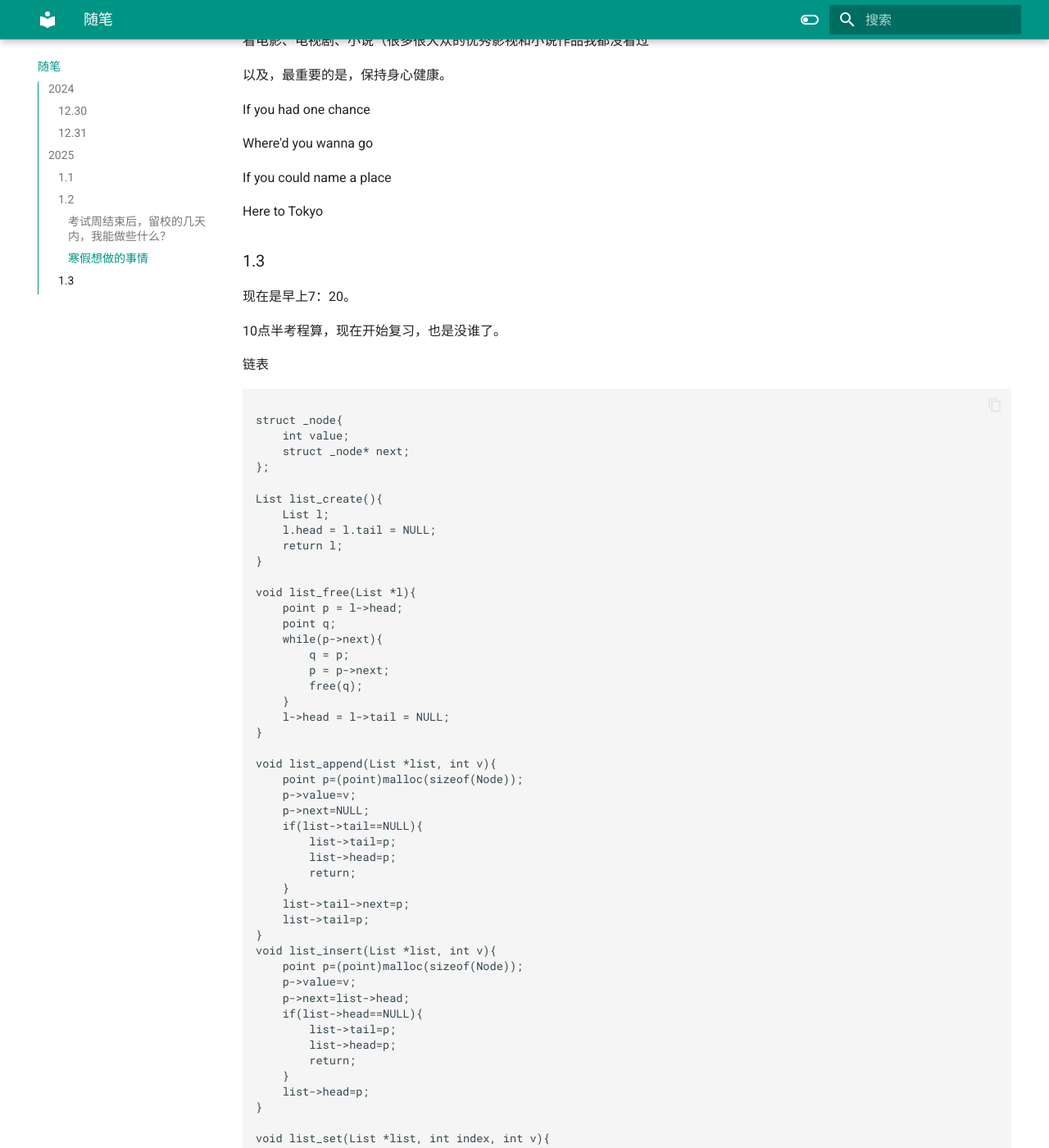
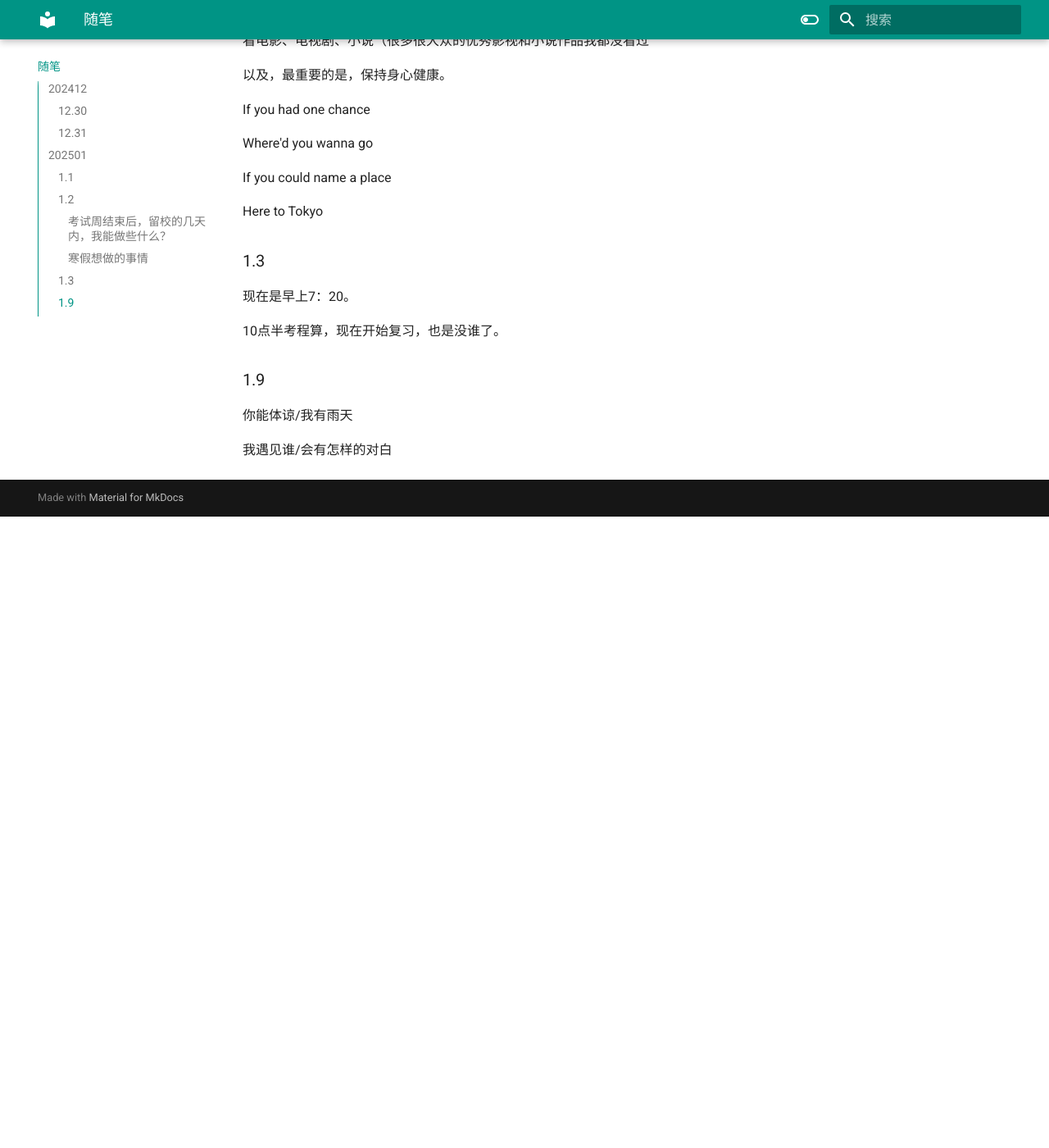
Before and after one commit to Wardqz/Ward, an MkDocs documentation site: the page built from docs/随笔.md, in a window 1280 px wide and 1400 px high, scrolled down 2679 px. Shown: the whole window at 82% size. Built offline with MkDocs 1.6.1 and Material for MkDocs 9.7.7, drawn with Linux system fonts in a browser that asks for light colours; after the commit the page ends 3309 px from its top, so only the background shows below that; some of the changed text lies outside the part shown.

Commit message:
$Adding initial documentation files

````diff
--- a/docs/随笔.md
+++ b/docs/随笔.md
@@ -1,6 +1,6 @@
 # 随笔
 
-## 2024
+## 202412
 
 ### 12.30
 
@@ -64,7 +64,7 @@
 
 2025 siu~~~!!!!
 
-## 2025
+## 202501
 
 ### 1.1
 
@@ -133,166 +133,8 @@
 
 10点半考程算，现在开始复习，也是没谁了。
 
-链表
+### 1.9
 
-```cpp
+你能体谅/我有雨天
 
-struct _node{
-	int value;
-	struct _node* next;
-};
-
-List list_create(){
-	List l;
-	l.head = l.tail = NULL;
-	return l;
-}
-
-void list_free(List *l){
-    point p = l->head;
-    point q;
-    while(p->next){
-        q = p;
-        p = p->next;
-        free(q);
-    }
-    l->head = l->tail = NULL;
-}
-
-void list_append(List *list, int v){
-	point p=(point)malloc(sizeof(Node));
-	p->value=v;
-	p->next=NULL;
-	if(list->tail==NULL){
-		list->tail=p;
-		list->head=p;
-		return;
-	}
-	list->tail->next=p;
-	list->tail=p;
-}
-void list_insert(List *list, int v){
-	point p=(point)malloc(sizeof(Node));
-	p->value=v;
-	p->next=list->head;
-	if(list->head==NULL){
-		list->tail=p;
-		list->head=p;
-		return;
-	}
-	list->head=p;
-}
-
-void list_set(List *list, int index, int v){
-	point p=list->head;
-	int cnt=-1;
-	while(p){
-		cnt++;
-		if(cnt==index){
-			p->value=v;
-			break;
-		}
-		p=p->next;
-	}
-}
-int list_get(List *list, int index){
-	point p=list->head;
-	int cnt=-1;
-	while(p){
-		cnt++;
-		if(cnt==index){
-			return p->value;
-			break;
-		}
-		p=p->next;
-	}
-	return -1;
-}
-
-int list_size(List *list){
-	point p=list->head;
-	int cnt=0;
-	while(p){
-		cnt++;
-		p=p->next;
-	}
-	return cnt;
-}
-
-int list_find(List *list, int v){
-	point p=list->head;
-	int cnt=-1;
-	while(p){
-		cnt++;
-		if(p->value==v)return cnt;
-		p=p->next;
-	}
-	return -1;
-}
-void list_remove(List *list, int v){
-	point p=list->head;
-	point q;
-	while(p->value==v){
-		q=p;
-		p=p->next;
-		free(q);
-	}
-	list->head=p;
-	while(p->next){
-		while(p->next&&p->next->value==v){
-			q=p->next;
-			p->next=q->next;
-			if(q==list->tail){
-				list->tail=p;
-			}
-			free(q);
-		}
-		if(p->next)
-		p=p->next;
-	}
-	return ;
-}
-
-void list_iterate(List *list, void (*func)(int v)){
-	point p=list->head;
-	while(p){
-		func(p->value);
-		p=p->next;
-	}
-	return ;
-}
-
-```
-
-快速排序
-
-```cpp
-int q[1000010];
-
-void sort1(int a[], int l, int r){
-    if(l >= r)  return;
-    int mid = (l + r) >> 1, c = l + 1;
-    int t = a[mid];
-    int tt = a[l]; a[l] = a[mid], a[mid] = tt;
-    for(int i = l + 1; i <= r; i ++){
-        if(a[i] <= t){
-            q[c ++] = a[i];
-        }
-    }
-    int d = c - 1;
-    for(int i = l + 1; i <= r; i ++){
-        if(a[i] > t) q[c ++] = a[i];
-    }
-    for(int i = l + 1; i <= r; i ++){
-        a[i] = q[i];
-    }
-    tt = a[l], a[l] = a[d], a[d] = tt;
-
-    sort1(a, l, d - 1);
-    sort1(a, d + 1, r);
-}
-
-void sort(int a[], int len){
-    sort1(a, 0, len - 1);
-}
-```
+我遇见谁/会有怎样的对白
````
